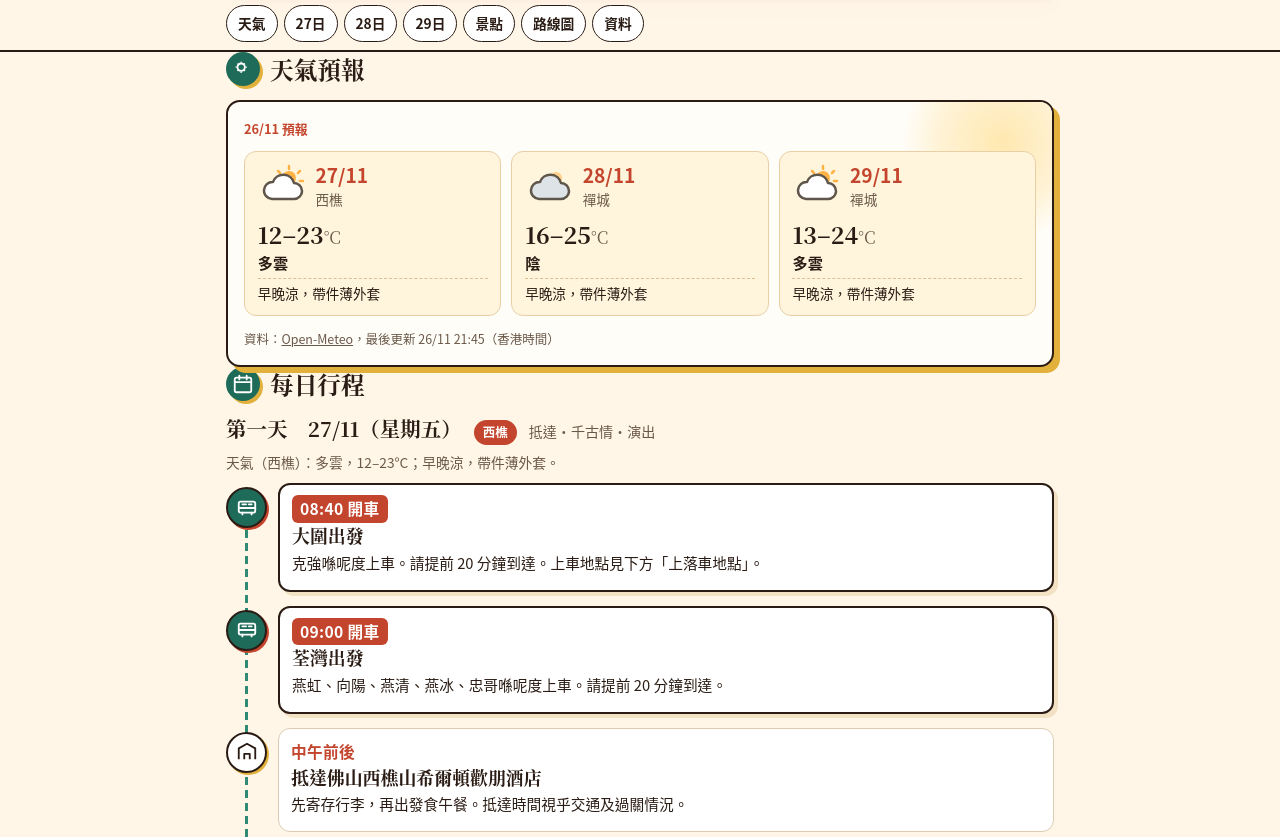
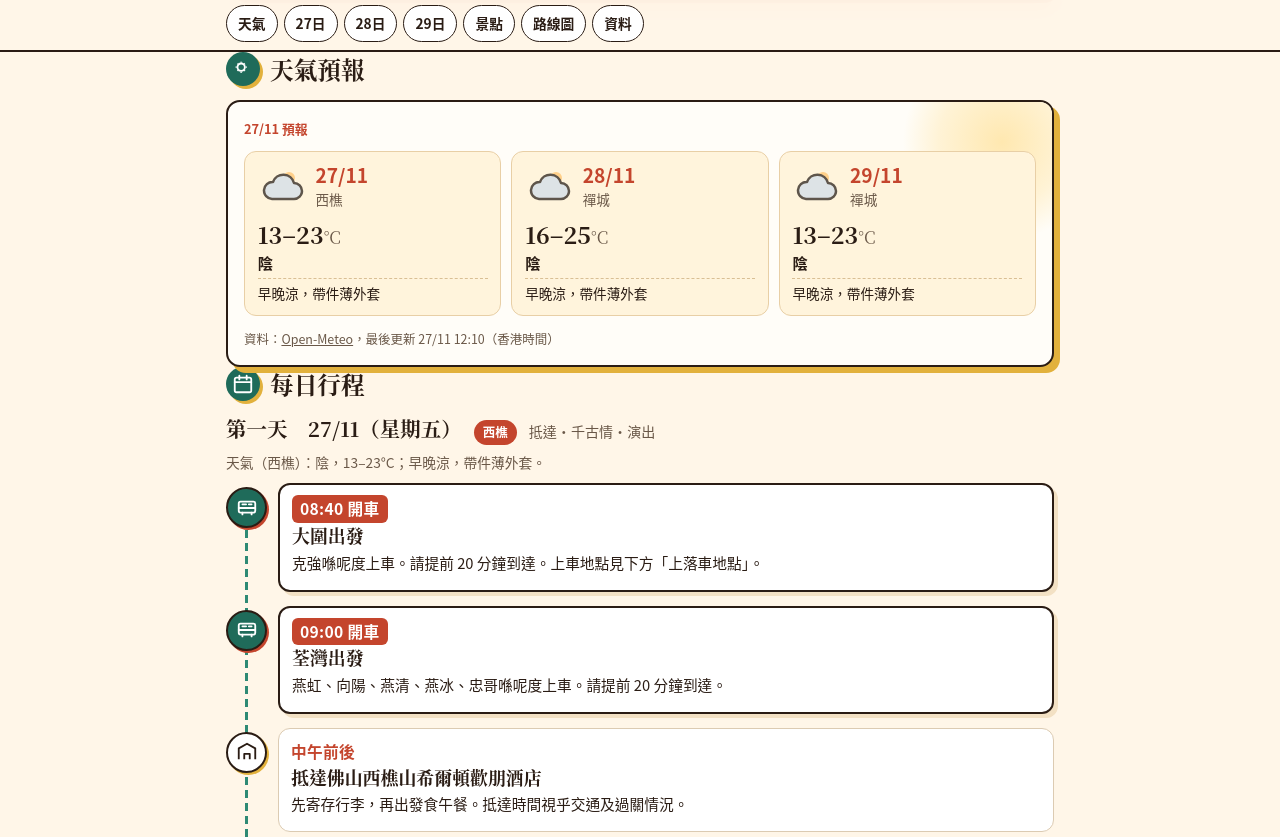
Before and after one commit to wallysamsungtv888-maker/foshan-three-day-trip, a plain HTML site: page index.html in a window 1280 px wide. Shown: the part 823-1660 px from the top of the page. Drawn offline with Linux system fonts and the light colour scheme; no server answers.

Commit message:
Weather auto-refresh 27/11 12:10 HKT

```diff
--- a/index.html
+++ b/index.html
@@ -532,13 +532,13 @@ footer svg{width:200px;height:auto;display:block;margin:0 auto 8px}
   </div>
   <div class="card wx-card">
 <!-- wx:auto:start -->
-    <div class="wx-head"><p class="wx-src"><b>26/11 預報</b></p></div>
+    <div class="wx-head"><p class="wx-src"><b>27/11 預報</b></p></div>
     <ul class="wx-grid">
-      <li class="wx-day" data-wx-date="2026-11-27" data-wx-loc="xiqiao"><svg class="wx-ic" viewBox="0 0 48 48" aria-hidden="true"><use href="#wx-cloudy"/></svg><span class="wx-d">27/11</span><span class="wx-p">西樵</span><span class="wx-t">12–23<small>°C</small></span><span class="wx-c">多雲</span><span class="wx-tip">早晚涼，帶件薄外套</span></li>
+      <li class="wx-day" data-wx-date="2026-11-27" data-wx-loc="xiqiao"><svg class="wx-ic" viewBox="0 0 48 48" aria-hidden="true"><use href="#wx-overcast"/></svg><span class="wx-d">27/11</span><span class="wx-p">西樵</span><span class="wx-t">13–23<small>°C</small></span><span class="wx-c">陰</span><span class="wx-tip">早晚涼，帶件薄外套</span></li>
       <li class="wx-day" data-wx-date="2026-11-28" data-wx-loc="chancheng"><svg class="wx-ic" viewBox="0 0 48 48" aria-hidden="true"><use href="#wx-overcast"/></svg><span class="wx-d">28/11</span><span class="wx-p">禪城</span><span class="wx-t">16–25<small>°C</small></span><span class="wx-c">陰</span><span class="wx-tip">早晚涼，帶件薄外套</span></li>
-      <li class="wx-day" data-wx-date="2026-11-29" data-wx-loc="chancheng"><svg class="wx-ic" viewBox="0 0 48 48" aria-hidden="true"><use href="#wx-cloudy"/></svg><span class="wx-d">29/11</span><span class="wx-p">禪城</span><span class="wx-t">13–24<small>°C</small></span><span class="wx-c">多雲</span><span class="wx-tip">早晚涼，帶件薄外套</span></li>
+      <li class="wx-day" data-wx-date="2026-11-29" data-wx-loc="chancheng"><svg class="wx-ic" viewBox="0 0 48 48" aria-hidden="true"><use href="#wx-overcast"/></svg><span class="wx-d">29/11</span><span class="wx-p">禪城</span><span class="wx-t">13–23<small>°C</small></span><span class="wx-c">陰</span><span class="wx-tip">早晚涼，帶件薄外套</span></li>
     </ul>
-    <p class="wx-foot">資料：<a href="https://open-meteo.com/" rel="noopener">Open-Meteo</a>，最後更新 <span class="wx-upd">26/11 21:45</span>（香港時間）</p>
+    <p class="wx-foot">資料：<a href="https://open-meteo.com/" rel="noopener">Open-Meteo</a>，最後更新 <span class="wx-upd">27/11 12:10</span>（香港時間）</p>
 <!-- wx:auto:end -->
   </div>
 </section>
@@ -555,7 +555,7 @@ footer svg{width:200px;height:auto;display:block;margin:0 auto 8px}
       <span class="tag">西樵</span>
       <span class="sub">抵達・千古情・演出</span>
     </div>
-    <span class="wx-note" data-wx-date="2026-11-27" data-wx-loc="xiqiao" data-wx-place="西樵">天氣（西樵）：多雲，12–23°C；早晚涼，帶件薄外套。</span>
+    <span class="wx-note" data-wx-date="2026-11-27" data-wx-loc="xiqiao" data-wx-place="西樵">天氣（西樵）：陰，13–23°C；早晚涼，帶件薄外套。</span>
     <ol class="tl">
       <li class="slot big">
   <span class="ic" aria-hidden="true"><svg viewBox="0 0 24 24"><use href="#i-bus"/></svg></span>
@@ -745,7 +745,7 @@ footer svg{width:200px;height:auto;display:block;margin:0 auto 8px}
       <span class="tag">回程</span>
       <span class="sub">午餐・萬象天地・返港</span>
     </div>
-    <span class="wx-note" data-wx-date="2026-11-29" data-wx-loc="chancheng" data-wx-place="禪城">天氣（禪城）：多雲，13–24°C；早晚涼，帶件薄外套。</span>
+    <span class="wx-note" data-wx-date="2026-11-29" data-wx-loc="chancheng" data-wx-place="禪城">天氣（禪城）：陰，13–23°C；早晚涼，帶件薄外套。</span>
     <ol class="tl">
       <li class="slot">
   <span class="ic" aria-hidden="true"><svg viewBox="0 0 24 24"><use href="#i-walk"/></svg></span>
```
